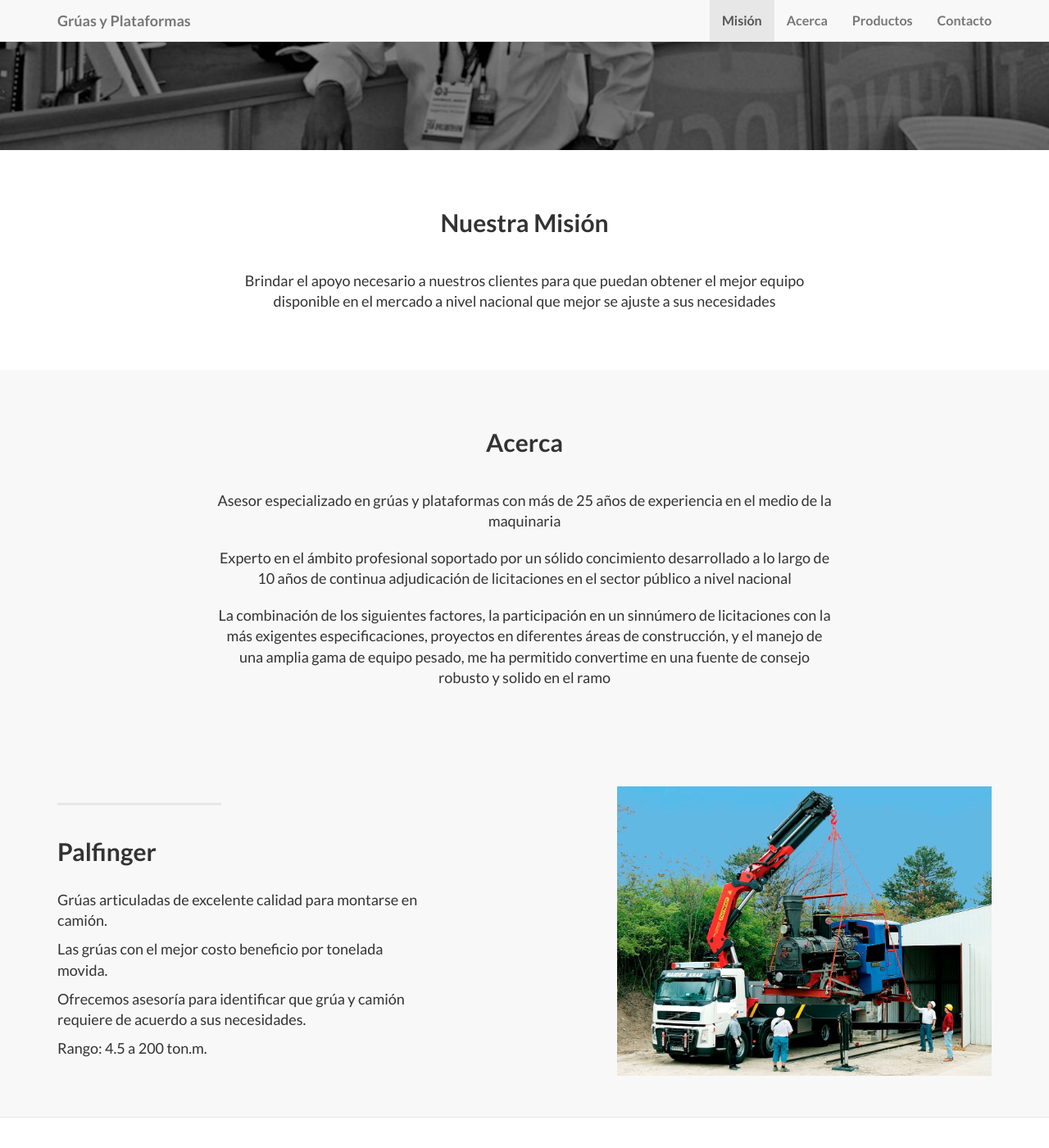
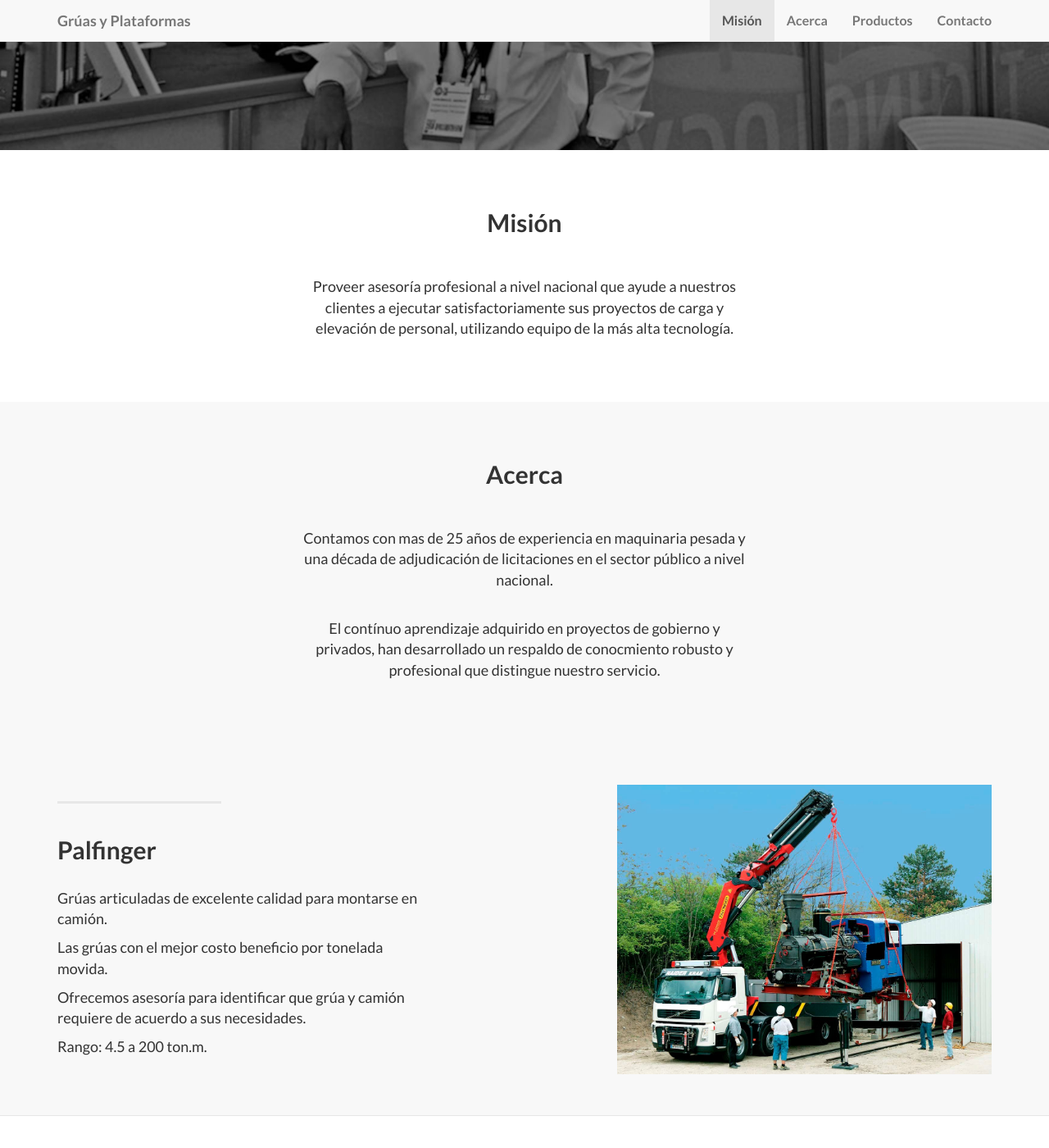
Before and after one commit to amecomx/amecomx, a Jekyll site: the page built from index.html, in a window 1280 px wide and 1400 px high, scrolled down 614 px. Shown: the whole window at 82% size. Built offline with Jekyll 4.4.1, drawn with Linux system fonts in a browser that asks for light colours.

Commit message:
mision about

```diff
--- a/_includes/about.html
+++ b/_includes/about.html
@@ -1,13 +1,20 @@
 <!-- About Section -->
 <section id="about" class="content-section text-center">
-  <div class="container">
-    <div class="row">
-      <div class="lead col-sm-8 col-sm-offset-2">
-        <h2>Acerca</h2>
-        <p>Asesor especializado en grúas y plataformas con más de 25 años de experiencia en el medio de la maquinaria</p>
-        <p>Experto en el ámbito profesional soportado por un sólido concimiento desarrollado a lo largo de 10 años de continua adjudicación de licitaciones en el sector público a nivel nacional</p>
-        <p>La combinación de los siguientes factores, la participación en un sinnúmero de licitaciones con la más exigentes especificaciones, proyectos en diferentes áreas de construcción, y el manejo de una amplia gama de equipo pesado, me ha permitido convertime en una fuente de consejo robusto y solido en el ramo</p>
-      </div>
+<div class="container">
+  <div class="row">
+    <div class="lead col-sm-6 col-sm-offset-3">
+      <h2>Acerca</h2>
+      <p>
+      Contamos con mas de 25 años de experiencia en maquinaria pesada
+      y una década de adjudicación de licitaciones en el sector
+      público a nivel nacional.
+      </p>
+      <p>
+      El contínuo aprendizaje adquirido en proyectos de gobierno y
+      privados, han desarrollado un respaldo de conocmiento robusto y
+      profesional que distingue nuestro servicio.
+      </p>
     </div>
   </div>
+</div>
 </section>
--- a/_includes/header.html
+++ b/_includes/header.html
@@ -1,7 +1,6 @@
 <!-- Navigation -->
 <nav class="navbar navbar-default navbar-fixed-top" role="navigation">
     <div class="container">
-        <!-- Brand and toggle get grouped for better mobile display -->
         <div class="navbar-header page-scroll">
             <button type="button" class="navbar-toggle" data-toggle="collapse" data-target="#bs-example-navbar-collapse-1">
                 <span class="sr-only">Toggle navigation</span>
--- a/_includes/mission.html
+++ b/_includes/mission.html
@@ -1,11 +1,15 @@
-<!-- Mission Section -->
-<section id="mission" class="content-section text-center">
-  <div class="container">
-    <div class="row">
-      <div class="lead col-sm-8 col-sm-offset-2">
-        <h2>Nuestra Misión</h2>
-        <p>Brindar el apoyo necesario a nuestros clientes para que puedan obtener el mejor equipo disponible en el mercado a nivel nacional que mejor se ajuste a sus necesidades</p>
-      </div>
+<!-- Mission Section --> <section id="mission" class="content-section text-center">
+<div class="container">
+  <div class="row">
+    <div class="lead col-sm-6 col-sm-offset-3">
+      <h2>Misión</h2>
+      <p>
+      Proveer asesoría profesional a nivel nacional que ayude a nuestros
+      clientes a ejecutar satisfactoriamente sus proyectos de carga y
+      elevación de personal, utilizando equipo de la más alta
+      tecnología.
+      </p>
     </div>
   </div>
+</div>
 </section>
--- a/css/landing-page.css
+++ b/css/landing-page.css
@@ -24,6 +24,10 @@
 
 .content-section {
     padding: 30px 0;
+}
+
+.content-section p {
+  padding: 0.4em;
 }
 
 .lead {
```
